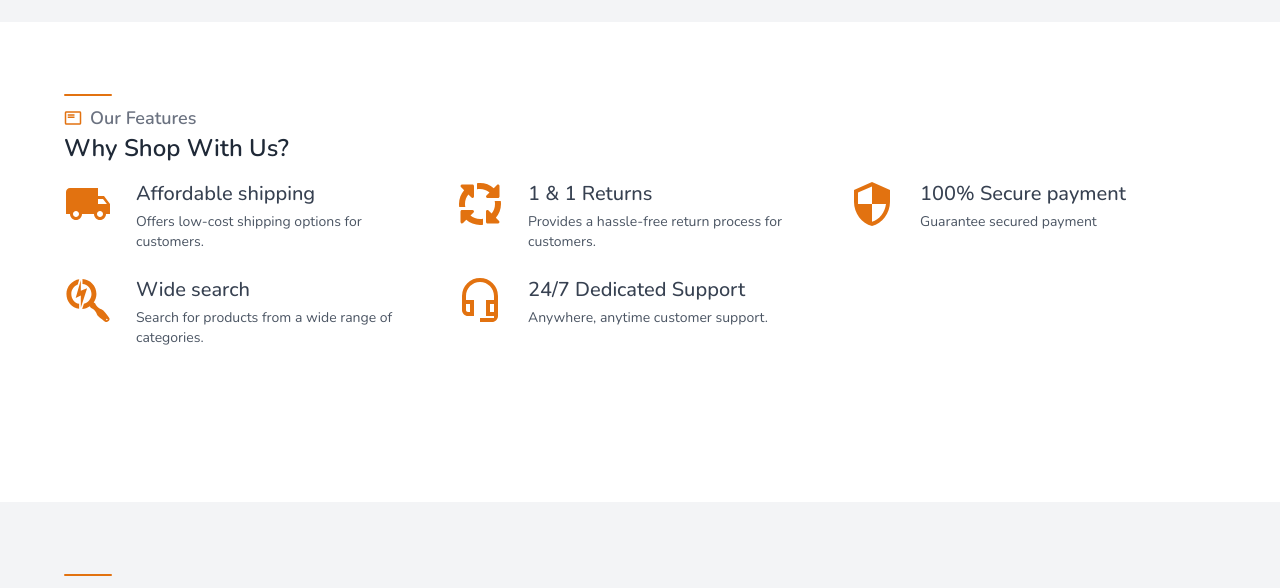
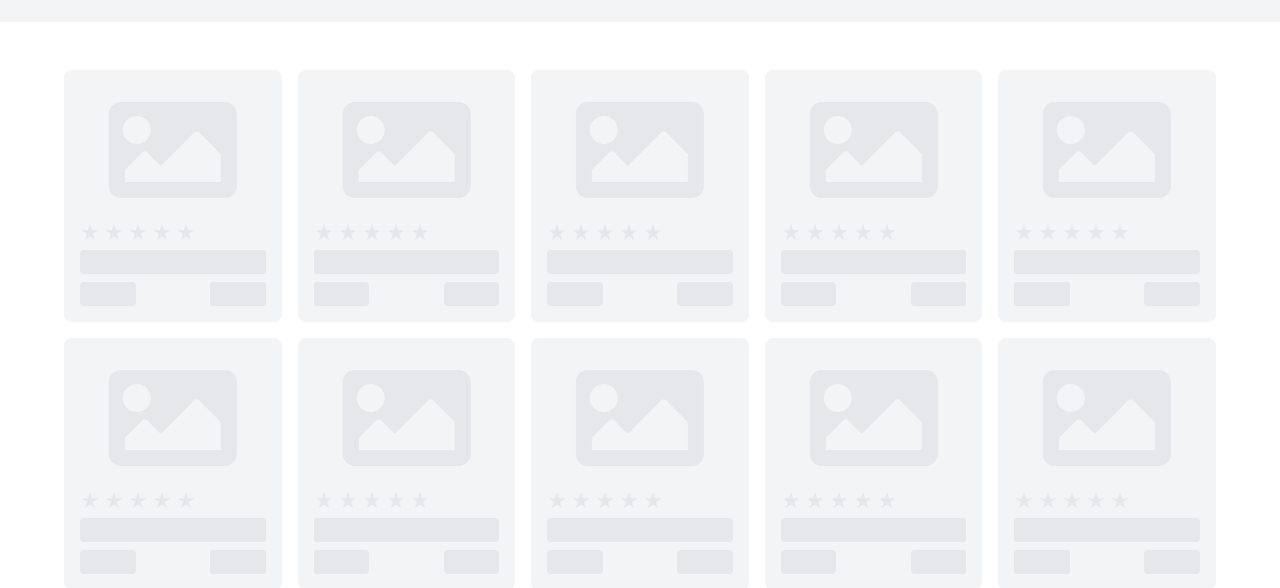
Before and after one commit to StevenMODIMO/next-ecommerce-stripe, a Next.js app: page / in a window 1280 px wide. Shown: the part 364-952 px from the top of the page. Built offline with nearby package versions, Linux system fonts and the light colour scheme.

Commit message:
quick-cart: version 1

```diff
--- a/src/app/globals.css
+++ b/src/app/globals.css
@@ -2,4 +2,6 @@
 @tailwind components;
 @tailwind utilities;
 
-/**E27210 */
+html {
+  scroll-behavior: smooth;
+}
--- /dev/null
+++ b/src/app/loading.tsx
@@ -0,0 +1,68 @@
+"use client";
+import { FaImage } from "react-icons/fa";
+import { MdStarRate } from "react-icons/md";
+
+export default function Loading() {
+  return (
+    <div className="min-h-[60vh] py-12">
+      <div className="max-w-7xl mx-auto px-4 sm:px-12 lg:px-16 animate-pulse">
+        <section className="grid grid-cols-1 sm:grid-cols-2 md:grid-cols-3 lg:grid-cols-5 gap-4">
+          {[...Array(1)].map((_, i) => (
+            <div
+              key={i}
+              className="flex flex-col gap-2 p-4 bg-gray-100 rounded-lg"
+            >
+              <FaImage className="h-32 w-full text-gray-200" />
+              <div className="flex gap-1 items-center">
+                {[...Array(5)].map((_, j) => (
+                  <MdStarRate key={j} className="text-xl text-gray-200" />
+                ))}
+              </div>
+              <div className="w-full h-6 rounded bg-gray-200"></div>
+              <div className="flex justify-between items-center w-full">
+                <div className="w-[30%] h-6 rounded bg-gray-200"></div>
+                <div className="w-[30%] h-6 rounded bg-gray-200"></div>
+              </div>
+            </div>
+          ))}
+          {[...Array(5)].map((_, i) => (
+            <div
+              key={i}
+              className="hidden sm:flex flex-col gap-2 p-4 bg-gray-100 rounded-lg"
+            >
+              <FaImage className="h-32 w-full text-gray-200" />
+              <div className="flex gap-1 items-center">
+                {[...Array(5)].map((_, j) => (
+                  <MdStarRate key={j} className="text-xl text-gray-200" />
+                ))}
+              </div>
+              <div className="w-full h-6 rounded bg-gray-200"></div>
+              <div className="flex justify-between items-center w-full">
+                <div className="w-[30%] h-6 rounded bg-gray-200"></div>
+                <div className="w-[30%] h-6 rounded bg-gray-200"></div>
+              </div>
+            </div>
+          ))}
+          {[...Array(4)].map((_, i) => (
+            <div
+              key={i}
+              className="hidden lg:flex flex-col gap-2 p-4 bg-gray-100 rounded-lg md:hidden"
+            >
+              <FaImage className="h-32 w-full text-gray-200" />
+              <div className="flex gap-1 items-center">
+                {[...Array(5)].map((_, j) => (
+                  <MdStarRate key={j} className="text-xl text-gray-200" />
+                ))}
+              </div>
+              <div className="w-full h-6 rounded bg-gray-200"></div>
+              <div className="flex justify-between items-center w-full">
+                <div className="w-[30%] h-6 rounded bg-gray-200"></div>
+                <div className="w-[30%] h-6 rounded bg-gray-200"></div>
+              </div>
+            </div>
+          ))}
+        </section>
+      </div>
+    </div>
+  );
+}
--- a/src/app/page.tsx
+++ b/src/app/page.tsx
@@ -6,11 +6,19 @@ import Footer from "@/components/Footer";
 import NewsLetter from "@/components/NewsLetter";
 import CategoryListings from "@/components/CategoryListings";
 import Contact from "@/components/Contact"
+import Banner from "@/components/Banner"
+import Loading from "./loading"
+import { Suspense} from "react"
 
 export default async function Home() {
   return (
     <div>
+      {/* <Suspense fallback={<Loading />}>
+        <ProductListings />
+      </Suspense> */}
       <CategoryListings />
+      <Loading />
+      <Banner />
       <ScrollToTop />
       <Features />
       <Testimonials />
--- /dev/null
+++ b/src/components/Banner.tsx
@@ -0,0 +1,21 @@
+interface Product {
+  product_id: string;
+  product_name: string;
+  product_description: string;
+  product_category: string;
+  price: string;
+  quantity: number;
+  product_image: string;
+  large_image: string;
+  create_at: string;
+}
+
+export default function Banner() {
+  return (
+    <div className="pb-12 w-full">
+      <div className="max-w-7xl mx-auto px-4 sm:px-12 lg:px-16">
+        <header>Promotion Banner</header>
+      </div>
+    </div>
+  );
+}
--- a/src/components/Contact.tsx
+++ b/src/components/Contact.tsx
@@ -14,7 +14,7 @@ export default function Contact() {
       <div className="max-w-7xl mx-auto px-4 sm:px-12 lg:px-16">
         <header className="mb-8">
           <div className="w-12 h-[2px] bg-[#E27210]"></div>
-          <div className="mt-2 text-lg font-semibold text-gray-700 flex items-center gap-2">
+          <div className="mt-2 text-lg font-semibold text-gray-800 flex items-center gap-2 lg:text-xl">
             <MdOutlineFeaturedPlayList className="text-[#E27210] text-xl" />
             <p>Contact Us</p>
           </div>
--- a/src/components/Header.tsx
+++ b/src/components/Header.tsx
@@ -24,7 +24,7 @@ import { BiSolidLogIn } from "react-icons/bi";
 export default function Header() {
   const [showLinks, setShowLinks] = useState(false);
   return (
-    <nav className="fixed left-0 top-0 w-full flex justify-between p-3 shadow z-[50] sm:z-50 text-gray-700 bg-white">
+    <nav className="fixed left-0 top-0 w-full flex justify-between p-3 z-[50] sm:z-50 text-gray-700 bg-white">
       <header className="relative w-96">
         <Link href="/">
           <Image
--- a/src/components/ProductListings.tsx
+++ b/src/components/ProductListings.tsx
@@ -22,22 +22,8 @@ export default async function ProductListings() {
 
   const products: Products[] = data;
   return (
-    <div className="bg-gray-50 max-w-7xl mx-auto rounded-md shadow lg:mx-16">
-      <header>
-        <h1>Products</h1>
-        <ul className="lg:grid lg:grid-cols-5 gap-4">
-          {products.map((product) => (
-            <li key={product.product_id}>
-              <Image
-                src={product.product_image}
-                alt={product.product_name}
-                width={200}
-                height={200}
-              />
-            </li>
-          ))}
-        </ul>
-      </header>
+    <div className="w-full">
+      <div className="max-w-7xl mx-auto px-4 sm:px-12 lg:px-16"></div>
     </div>
   );
 }
```
